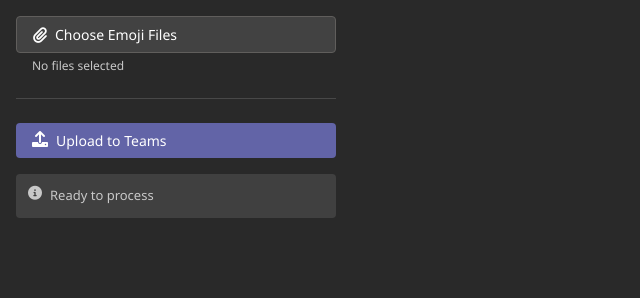
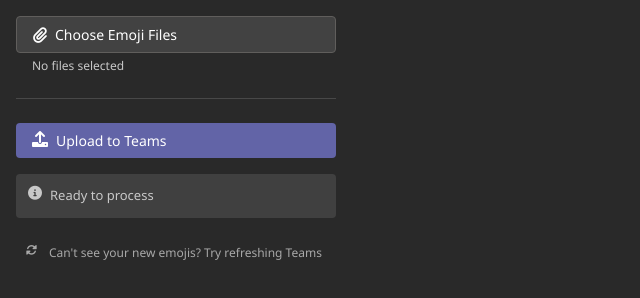
Before and after one commit to scott-the-programmer/teams-emoji-upload-extension, a website built with webpack: page popup.html in a window 1280 px wide. Shown: the whole page, without its empty margins (0-640 px from the left). Built offline with nearby package versions, Linux system fonts and the light colour scheme.

Commit message:
add refresh hint

```diff
--- a/popup.html
+++ b/popup.html
@@ -134,6 +134,29 @@
         display: flex;
         align-items: center;
       }
+
+      .subtle-button {
+        background: transparent;
+        color: #c8c8c8;
+        border: none;
+        font-size: 12px;
+        cursor: pointer;
+        padding: 10px;
+        margin-top: 16px;
+        text-align: center;
+        width: 100%;
+        opacity: 0.8;
+        transition: opacity 0.2s;
+      }
+
+      .subtle-button:hover {
+        opacity: 1;
+      }
+
+      .subtle-button i {
+        font-size: 11px;
+        margin-right: 4px;
+      }
     </style>
   </head>
   <body>
@@ -158,6 +181,11 @@
       <span id="statusText">Ready to process</span>
     </div>
 
+    <button id="resetButton" class="subtle-button">
+      <i class="icon fas fa-sync-alt"></i>
+      Can't see your new emojis? Try refreshing Teams
+    </button>
+
     <script src="dist/popup.js"></script>
   </body>
 </html>
```
Also changed, not shown: src/popup.ts (+40 -0 lines).
